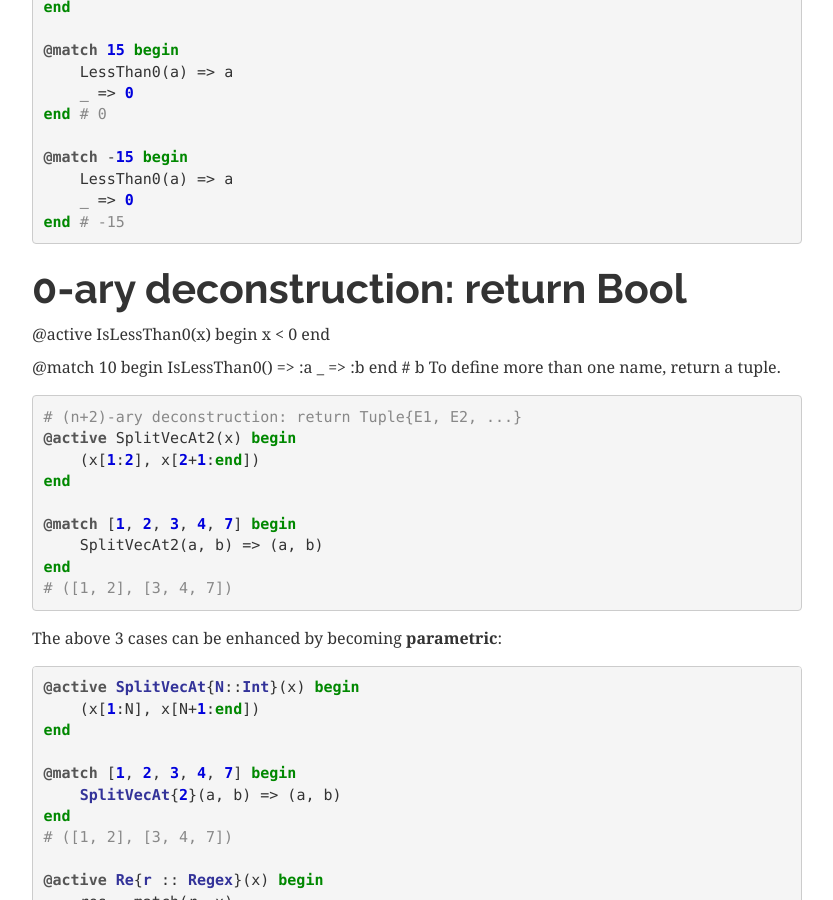
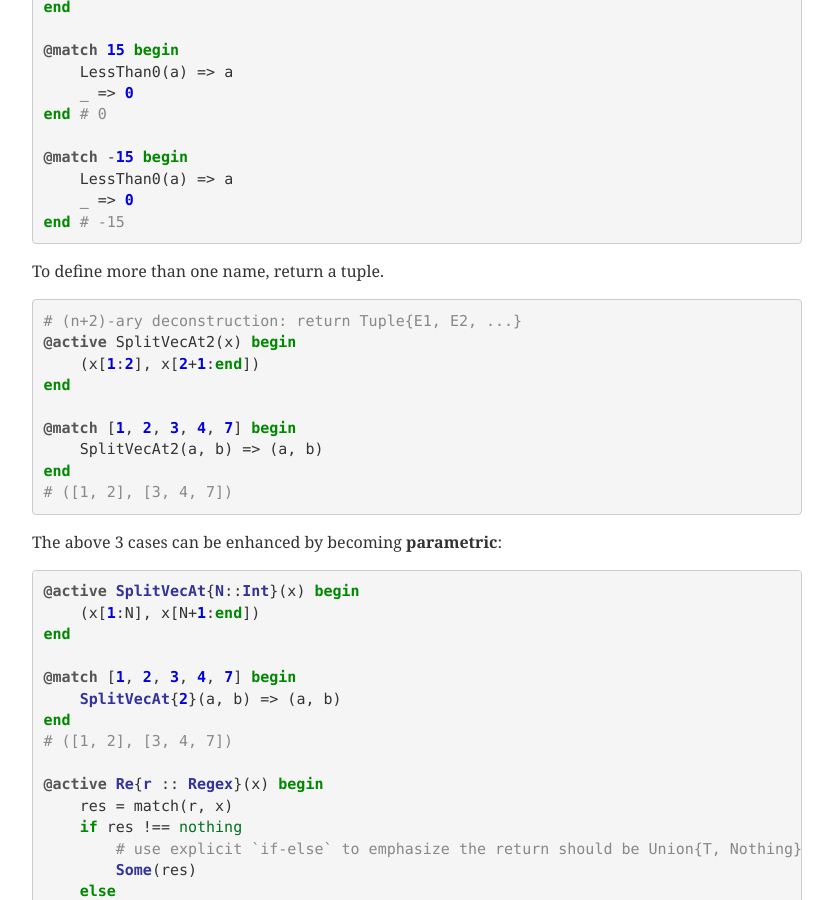
Before and after one commit to thautwarm/MLStyle.jl, a Sphinx documentation site: the page built from docs/syntax/pattern.md, in a window 1280 px wide and 900 px high, scrolled down 8808 px. Shown: the whole window, without its empty margins (38-871 px from the left). Built offline with Sphinx 7.4.7, drawn with Linux system fonts in a browser that asks for light colours.

Commit message:
Update pattern.md

````diff
--- a/docs/syntax/pattern.md
+++ b/docs/syntax/pattern.md
@@ -440,15 +440,6 @@ end # 0
 end # -15
 ```
 
-# 0-ary deconstruction: return Bool
-@active IsLessThan0(x) begin
-    x < 0
-end
-
-@match 10 begin
-    IsLessThan0() => :a
-    _ => :b
-end # b
 To define more than one name, return a tuple.
 
 ```julia
````
